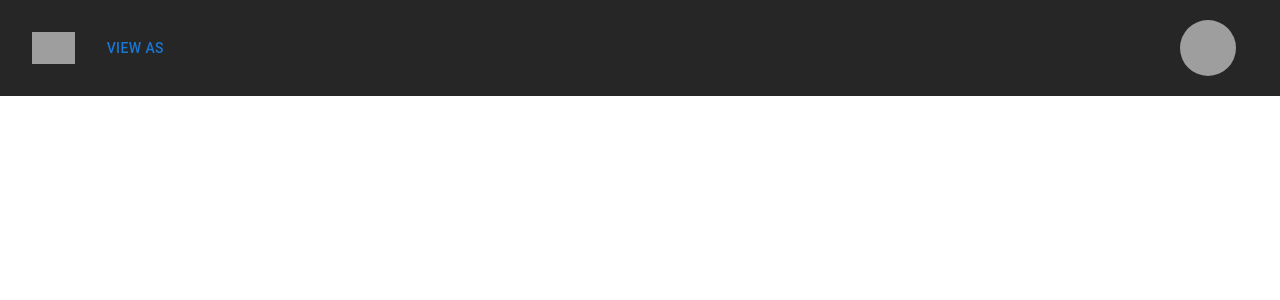
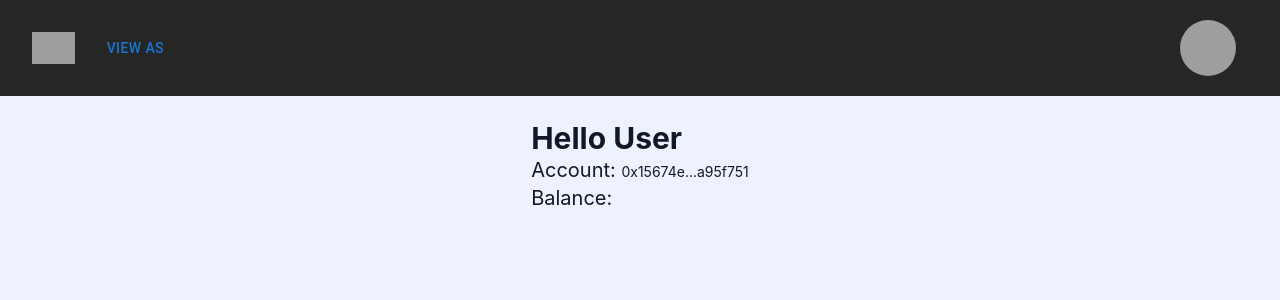
Before and after one commit to Rashita123/agricola, a React (Create React App) app: page /landing in a window 1280 px wide. Shown: the top 300 px of the page. Built offline with nearby package versions, Linux system fonts and the light colour scheme; grey boxes are pictures that could not be loaded.

Commit message:
add: landing page added

```diff
--- a/src/App.js
+++ b/src/App.js
@@ -6,6 +6,7 @@ import {
   Lender,
   Staker,
   Borrower,
+  Landing
 } from "./pages";
 import { Admin, AdminLogin } from "./admin";
 import { Routes, Route } from "react-router-dom";
@@ -40,6 +41,7 @@ function App() {
       </Route> */}
 
       <Routes>
+      <Route path="/landing" element={<Landing />} />
         <Route path="/" element={<PrivateRoute />}>
           <Route path="/lend" element={<Lender />} />
           <Route path="/stake" element={<Staker />} />
--- /dev/null
+++ b/src/pages/Landing/Landing.js
@@ -0,0 +1,26 @@
+import { UseAuthenticationContext } from "../../context/AuthenticationContext"
+export const Landing = () => {
+    const id="0x15674e372bf8f8959471bb0ed1cf4066ba95f751"
+    const idString = id.substring(0,8) + "..."+id.substring(35);
+    const { userState, userDispath } = UseAuthenticationContext();
+    return(
+        <div class="flex flex-row bg-indigo-50 p-6 min-h-screen m-auto w-full">
+        <div class="w-full h-full">
+            <main class="flex w-full">
+                <div class="mx-auto px-4 sm:px-6 md:px-8">
+                    <h2 class="text-2xl font-bold leading-7 text-gray-900 sm:text-3xl sm:truncate">
+                        Hello User
+                    </h2>
+                    <div class="text-xl font-normal text-gray-900 text-left">
+                        {/* Account: {userState.selectedMetamaskAccount} */}
+                        Account: <span class="text-sm font-normal text-gray-900 text-left">{idString}</span>
+                    </div>
+                    <div class="text-xl font-normal text-gray-900 text-left">
+                        Balance: <span class="text-sm font-normal text-gray-900 text-left">{userState.accountBalance}</span>
+                    </div>
+                </div>
+            </main>
+        </div>
+        </div>
+    )
+}
--- a/src/pages/index.js
+++ b/src/pages/index.js
@@ -4,3 +4,4 @@ export { ProfilePage } from "./UserProfile/Profile";
 export { Lender } from "./Lender/Lender";
 export { Borrower } from "./Borrower/Borrower";
 export { Staker } from "./Staker/Staker";
+export { Landing } from "./Landing/Landing";
```
Also changed, not shown: 1 other file (tests, documents, lock files or other folders).
